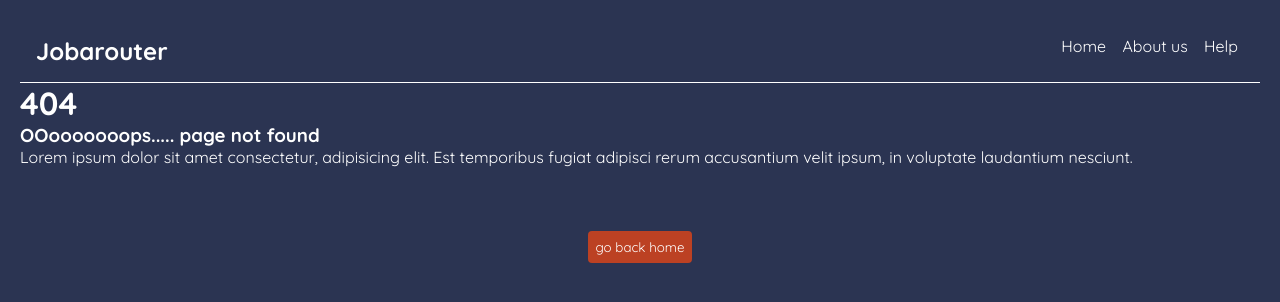
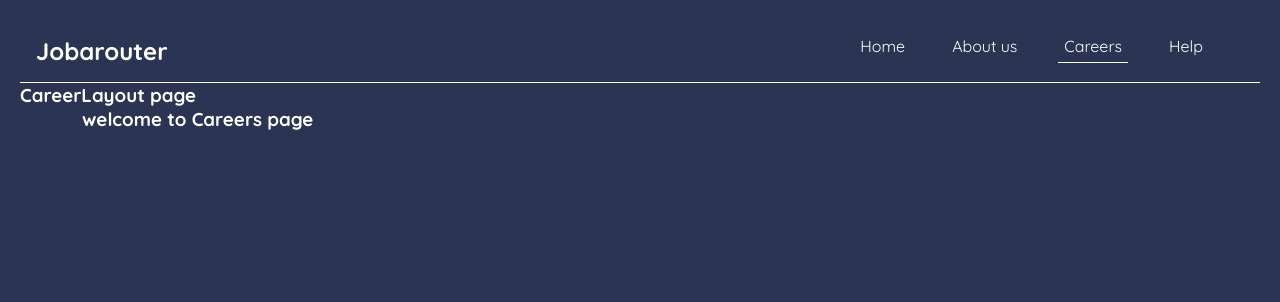
Before and after one commit to DusanVulic/ReactRouteR-6.4, a React (Create React App) app: page /careers in a window 1280 px wide. Shown: the top 302 px of the page. Built offline with nearby package versions, Linux system fonts and the light colour scheme.

Commit message:
careers component created

```diff
--- a/src/App.css
+++ b/src/App.css
@@ -38,7 +38,6 @@ button {
 
 .main-nav {
     display: flex;
-    gap: 16px;
     justify-content: flex-end;
     margin: 0 auto;
     padding: 1rem;
@@ -52,6 +51,11 @@ button {
 .main-nav a {
     text-decoration: none;
     padding: 6px;
+    margin-right: 35px;
+}
+
+.main-nav a:hover {
+    border-bottom: 1px solid white;
 }
 
 .main-nav a.active {
@@ -176,3 +180,13 @@ form label span {
 .error-link {
     text-decoration: none;
 }
+
+
+/*** CAREERS  */
+
+.careers {
+    height: 40vh;
+    width: 90%;
+    max-width: 1200px;
+    margin: 0 auto;
+}
--- a/src/App.js
+++ b/src/App.js
@@ -10,14 +10,15 @@ import {
 // layout
 import RootLayout from "./layout/RootLayout";
 import HelpLayout from "./layout/HelpLayout";
+import CareerLayout from "./layout/CareerLayout";
 
 //components
-
 import Home from "./components/Home";
 import About from "./components/About";
 import Faq from "./components/Faq";
 import Contact from "./components/Contact";
 import Error from "./components/Error";
+import Careers from "./components/Careers";
 
 // old way --- with previous versions of router
 // function App() {
@@ -41,9 +42,15 @@ const router = createBrowserRouter(
     <Route path="/" element={<RootLayout />}>
       <Route index element={<Home />} />
       <Route path="about" element={<About />} />
+
+      {/*help route */}
       <Route path="help" element={<HelpLayout />}>
         <Route path="faq" element={<Faq />} />
         <Route path="contact" element={<Contact />} />
+      </Route>
+
+      <Route path="careers" element={<CareerLayout />}>
+        <Route index element={<Careers />} />
       </Route>
       <Route path="*" element={<Error />} />
     </Route>
--- /dev/null
+++ b/src/components/Careers.js
@@ -0,0 +1,15 @@
+import React from "react";
+
+//loader function
+
+const careerLoader = async () => {};
+
+const Careers = () => {
+  return (
+    <section className="careers">
+      <h3> welcome to Careers page</h3>
+    </section>
+  );
+};
+
+export default Careers;
--- a/src/components/Navbar.js
+++ b/src/components/Navbar.js
@@ -7,9 +7,10 @@ const Navbar = () => {
     <nav className="main-nav ">
       <h1>Jobarouter </h1>
       <div className="link_container">
-        <NavLink to="/">Home </NavLink>
-        <NavLink to="about">About us </NavLink>
-        <NavLink to="help">Help </NavLink>
+        <NavLink to="/">Home</NavLink>
+        <NavLink to="about">About us</NavLink>
+        <NavLink to="careers">Careers</NavLink>
+        <NavLink to="help">Help</NavLink>
       </div>
     </nav>
   );
--- /dev/null
+++ b/src/layout/CareerLayout.js
@@ -0,0 +1,14 @@
+import React from "react";
+
+import { Outlet } from "react-router-dom";
+
+const CareerLayout = () => {
+  return (
+    <div>
+      <h3> CareerLayout page</h3>
+      <Outlet />
+    </div>
+  );
+};
+
+export default CareerLayout;
```
